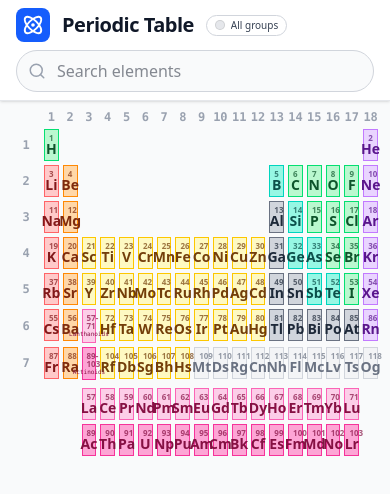
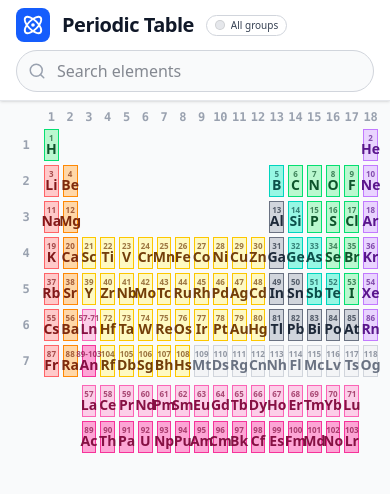
Before and after one commit to changzhiai/PeriodicTable, a React (Vite) app: page / in a window 390 px wide. Shown: the top 494 px of the page. Built offline with nearby package versions, Linux system fonts and the light colour scheme.

Commit message:
Align placeholders and improve responsiveness

```diff
--- a/src/App.jsx
+++ b/src/App.jsx
@@ -188,7 +188,9 @@
         minWidth: '0'
       }}
     >
-      <span className="self-start text-[8px] sm:text-[10px] font-bold opacity-70 leading-none">{element.n}</span>
+      <span className="self-center sm:self-start text-[8px] sm:text-[10px] font-bold opacity-70 leading-none">
+        {element.n}
+      </span>
       <span className="text-sm sm:text-lg md:text-xl font-bold leading-none">{element.s}</span>
       <span className="text-[7px] sm:text-[9px] truncate w-full text-center leading-none opacity-80 hidden sm:block">
         {element.name}
@@ -323,7 +325,7 @@
     <div className="min-h-screen bg-gray-50 text-gray-900 font-sans flex flex-col">
       {/* Header */}
       <header className="bg-white border-b border-gray-200 sticky top-0 z-40 shadow-sm">
-        <div className="max-w-7xl mx-auto px-4 py-2 md:py-2 flex flex-col gap-2 md:flex-row md:items-center md:justify-between">
+        <div className="max-w-7xl mx-auto px-4 py-2 md:py-2 flex flex-wrap items-center justify-between gap-2">
           {/* Left: title + inline group dropdown */}
           <div className="flex items-center gap-3 flex-wrap">
             <div className="bg-blue-600 p-1.5 rounded-lg text-white">
@@ -396,7 +398,7 @@
           </div>
 
           {/* Right: search box */}
-          <div className="relative w-full md:w-96">
+          <div className="relative w-full [@media(min-width:460px)]:w-60 md:w-72">
             <Search className="absolute left-3 top-1/2 -translate-y-1/2 text-gray-400" size={18} />
             <input
               type="text"
@@ -508,7 +510,7 @@
                 setActiveSeries(newSeries);
                 if (newSeries) setActiveCategory(null); // Deselect category when series is selected
               }}
-              className={`relative border border-pink-400 bg-pink-200 text-pink-900 flex flex-col p-1 cursor-pointer transition-all duration-200 ${
+              className={`relative border border-pink-400 bg-pink-200 text-pink-900 flex flex-col items-center justify-between p-1 cursor-pointer transition-all duration-200 ${
                 searchTerm || (activeCategory && activeCategory !== 'lanthanide') || activeSeries === 'actinides'
                   ? 'opacity-20 scale-95 grayscale cursor-not-allowed'
                   : (activeSeries === 'lanthanides' || activeCategory === 'lanthanide')
@@ -522,8 +524,17 @@
                 minWidth: '0'
               }}
             >
-              <span className="self-start text-[8px] sm:text-[10px] font-bold opacity-70 leading-none">57-71</span>
-              <span className="flex-1 flex items-center justify-center text-[6px] sm:text-[8px] font-mono leading-tight text-center">Lanthanoids</span>
+              <span className="self-center sm:self-start text-[8px] sm:text-[10px] font-bold opacity-70 leading-none whitespace-nowrap">
+                57-71
+              </span>
+              {/* Symbol-like short label, always visible */}
+              <span className="text-sm sm:text-lg md:text-xl font-bold leading-none">
+                Ln
+              </span>
+              {/* Full name, shown like element names (hidden on very small screens) */}
+              <span className="text-[7px] sm:text-[9px] truncate w-full text-center leading-none opacity-80 hidden sm:block">
+                Lanthanoids
+              </span>
             </div>
 
             {/* Placeholder cell between Ra (88) and Rf (104) in row 7 */}
@@ -534,7 +545,7 @@
                 setActiveSeries(newSeries);
                 if (newSeries) setActiveCategory(null); // Deselect category when series is selected
               }}
-              className={`relative border border-pink-500 bg-pink-300 text-pink-900 flex flex-col p-1 cursor-pointer transition-all duration-200 ${
+              className={`relative border border-pink-500 bg-pink-300 text-pink-900 flex flex-col items-center justify-between p-1 cursor-pointer transition-all duration-200 ${
                 searchTerm || (activeCategory && activeCategory !== 'actinide') || activeSeries === 'lanthanides'
                   ? 'opacity-20 scale-95 grayscale cursor-not-allowed'
                   : (activeSeries === 'actinides' || activeCategory === 'actinide')
@@ -548,8 +559,17 @@
                 minWidth: '0'
               }}
             >
-              <span className="self-start text-[8px] sm:text-[10px] font-bold opacity-70 leading-none">89-103</span>
-              <span className="flex-1 flex items-center justify-center text-[6px] sm:text-[8px] font-mono leading-tight text-center">Actinoids</span>
+              <span className="self-center sm:self-start text-[8px] sm:text-[10px] font-bold opacity-70 leading-none whitespace-nowrap">
+                89-103
+              </span>
+              {/* Symbol-like short label, always visible */}
+              <span className="text-sm sm:text-lg md:text-xl font-bold leading-none">
+                An
+              </span>
+              {/* Full name, shown like element names (hidden on very small screens) */}
+              <span className="text-[7px] sm:text-[9px] truncate w-full text-center leading-none opacity-80 hidden sm:block">
+                Actinoids
+              </span>
             </div>
           </div>
 
```
